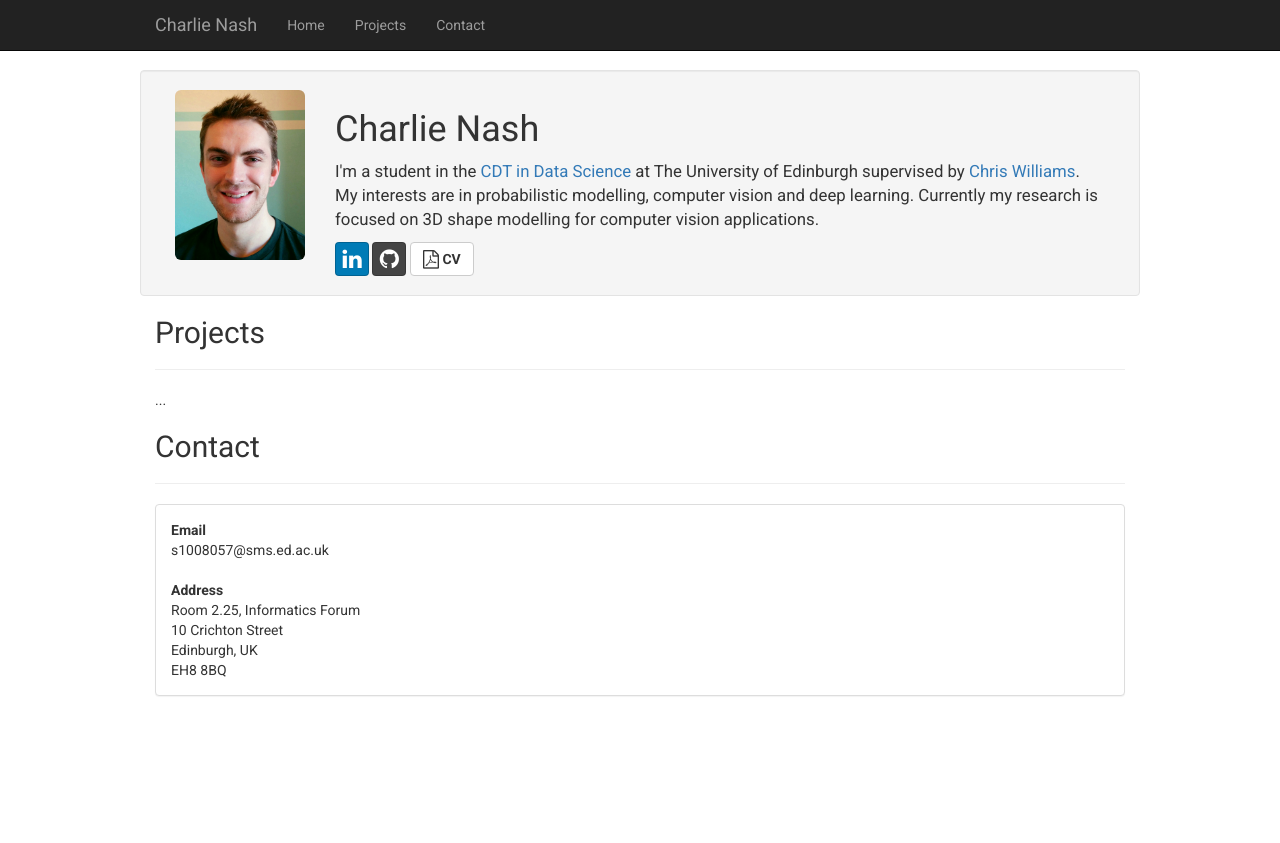
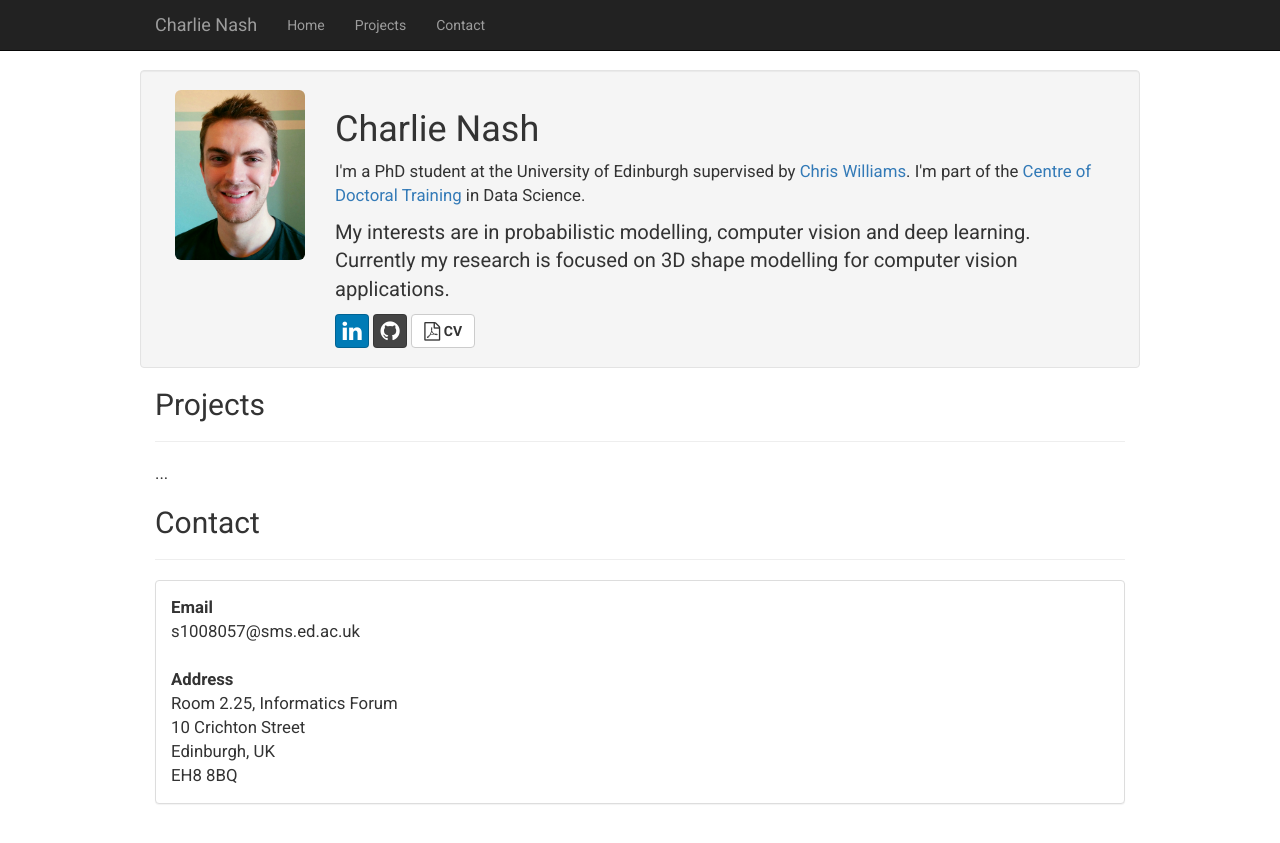
Before and after one commit to charlienash/charlienash.github.io, a Jekyll site: the page index.html, which Jekyll copies as it is, in a window 1280 px wide. Shown: the top 843 px of the page. Built offline with Jekyll 4.4.1, drawn with Linux system fonts in a browser that asks for light colours; nearby versions of some CDN libraries; library files that are not in the unit come from our copies.

Commit message:
Update index.html

```diff
--- a/index.html
+++ b/index.html
@@ -81,7 +81,8 @@
 					    <h1>Charlie Nash</h1>
 					    <p>
 					    	<big>
-					    	I'm a student in the <a href="http://datascience.inf.ed.ac.uk/">CDT in Data Science</a> at The University of Edinburgh supervised by <a href="http://homepages.inf.ed.ac.uk/ckiw/">Chris Williams</a>. My interests are in probabilistic modelling, computer vision and deep learning. Currently my research is focused on 3D shape modelling for computer vision applications.
+					    	I'm a PhD student at the University of Edinburgh supervised by <a href="http://homepages.inf.ed.ac.uk/ckiw/">Chris Williams</a>. I'm part of the <a href="http://datascience.inf.ed.ac.uk/">Centre of Doctoral Training</a> in Data Science.</p>
+					    	<big> My interests are in probabilistic modelling, computer vision and deep learning. Currently my research is focused on 3D shape modelling for computer vision applications.
 				    		</big>
 				    	    </p>
 					    <a href="https://uk.linkedin.com/in/charlie-nash-32869b5b" class="btn btn-social-icon btn-linkedin">
@@ -106,7 +107,8 @@
 					    <h1 class="media-heading">Charlie Nash</h4>
 					    <p>
 					    	<big>
-					    	I'm a student in the <a href="http://datascience.inf.ed.ac.uk/">CDT in Data Science</a> at The University of Edinburgh supervised by <a href="http://homepages.inf.ed.ac.uk/ckiw/">Chris Williams</a>. My interests are in probabilistic modelling, computer vision and deep learning. Currently my research is focused on 3D shape modelling for computer vision applications.
+					    	I'm a PhD student at the University of Edinburgh supervised by <a href="http://homepages.inf.ed.ac.uk/ckiw/">Chris Williams</a>. I'm part of the <a href="http://datascience.inf.ed.ac.uk/">Centre of Doctoral Training</a> in Data Science.</p>
+					    	<big> My interests are in probabilistic modelling, computer vision and deep learning. Currently my research is focused on 3D shape modelling for computer vision applications.
 				    		</big>
 				    	    </p>
 					    <a href="https://uk.linkedin.com/in/charlie-nash-32869b5b" class="btn btn-social-icon btn-linkedin">
```
